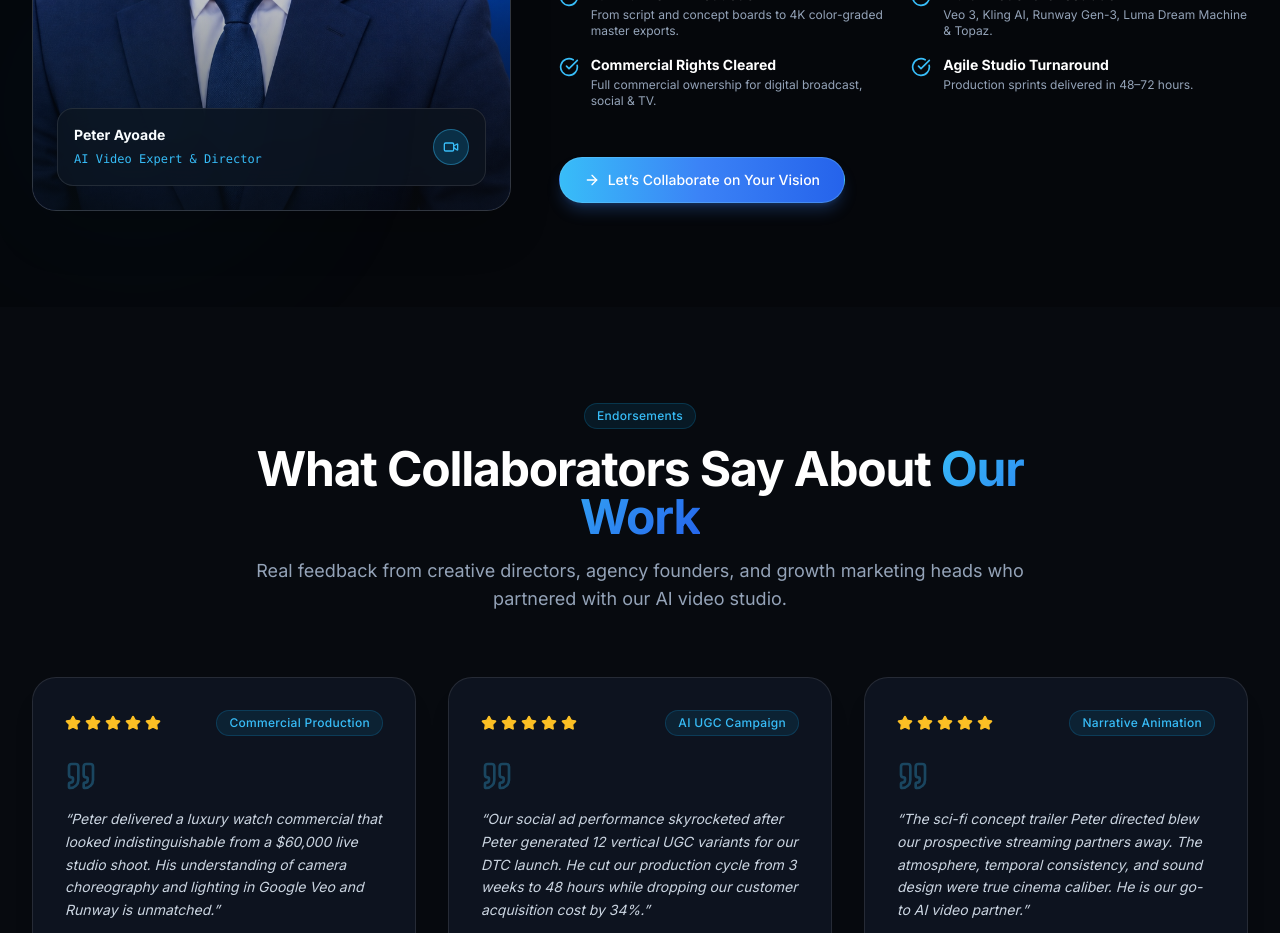
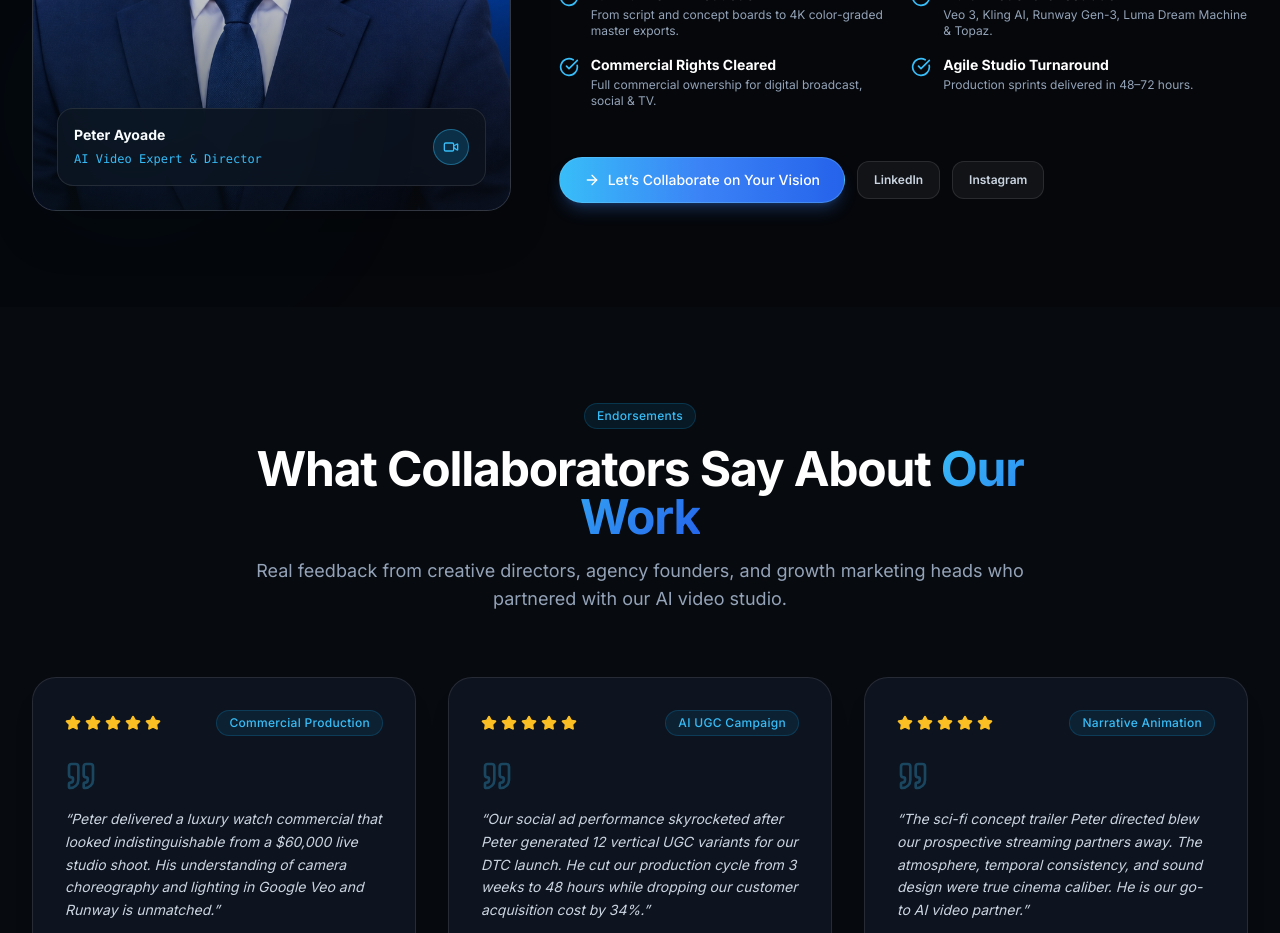
Before and after one commit to aivistastudiio-cpu/peter-website, a Next.js app: page / in a window 1280 px wide. Shown: the part 10020-10953 px from the top of the page. Built offline with nearby package versions, Linux system fonts and the light colour scheme.

Commit message:
Link Instagram and LinkedIn social icons to user profiles

```diff
--- a/src/components/layout/Footer.tsx
+++ b/src/components/layout/Footer.tsx
@@ -60,7 +60,7 @@ export const Footer: React.FC = () => {
                 <TwitterIcon />
               </a>
               <a
-                href="https://linkedin.com"
+                href="https://www.linkedin.com/in/ayoade-peter-b8192b3b7/"
                 target="_blank"
                 rel="noreferrer"
                 className="w-9 h-9 rounded-full bg-white/5 border border-white/10 flex items-center justify-center text-slate-400 hover:text-white hover:border-sky-400/40 hover:bg-white/10 transition-all"
@@ -69,7 +69,7 @@ export const Footer: React.FC = () => {
                 <LinkedInIcon />
               </a>
               <a
-                href="https://instagram.com"
+                href="https://www.instagram.com/peter_bookmarketing/"
                 target="_blank"
                 rel="noreferrer"
                 className="w-9 h-9 rounded-full bg-white/5 border border-white/10 flex items-center justify-center text-slate-400 hover:text-white hover:border-sky-400/40 hover:bg-white/10 transition-all"
--- a/src/components/sections/About.tsx
+++ b/src/components/sections/About.tsx
@@ -91,8 +91,8 @@ export const About: React.FC = () => {
               </div>
             </div>
 
-            {/* CTA */}
-            <div className="pt-6">
+            {/* CTA & Socials */}
+            <div className="pt-6 flex flex-wrap items-center gap-3">
               <Button
                 variant="primary"
                 size="md"
@@ -101,6 +101,22 @@ export const About: React.FC = () => {
               >
                 Let’s Collaborate on Your Vision
               </Button>
+              <a
+                href="https://www.linkedin.com/in/ayoade-peter-b8192b3b7/"
+                target="_blank"
+                rel="noreferrer"
+                className="px-4 py-2.5 rounded-xl border border-white/10 hover:border-sky-400/40 bg-white/5 hover:bg-white/10 text-xs font-semibold text-slate-300 hover:text-white transition-all inline-flex items-center gap-1.5"
+              >
+                <span>LinkedIn</span>
+              </a>
+              <a
+                href="https://www.instagram.com/peter_bookmarketing/"
+                target="_blank"
+                rel="noreferrer"
+                className="px-4 py-2.5 rounded-xl border border-white/10 hover:border-pink-500/40 bg-white/5 hover:bg-white/10 text-xs font-semibold text-slate-300 hover:text-white transition-all inline-flex items-center gap-1.5"
+              >
+                <span>Instagram</span>
+              </a>
             </div>
           </div>
         </div>
```
